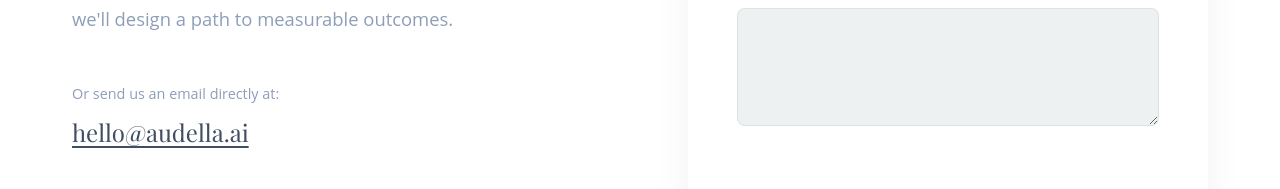
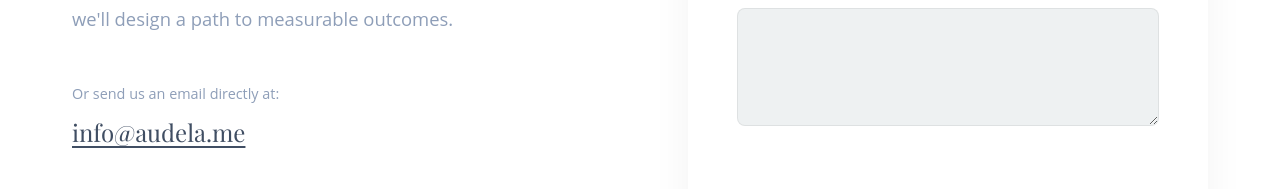
Before and after one commit to 99perceptions/audela-landing-page, a React (Vite) app: page / in a window 1280 px wide. Shown: the part 5749-5938 px from the top of the page. Built offline with nearby package versions, Linux system fonts and the light colour scheme; a web font is replaced by a local one.

Commit message:
fix: update contact email from hello@audella.ai to info@audela.me

```diff
--- a/src/sections/ContactForm.jsx
+++ b/src/sections/ContactForm.jsx
@@ -30,7 +30,7 @@ export const ContactForm = () => {
             </p>
             <div className="contact-direct">
               <p>Or send us an email directly at:</p>
-              <a href="mailto:hello@audella.ai">hello@audella.ai</a>
+              <a href="mailto:info@audela.me">info@audela.me</a>
             </div>
           </AnimatedSection>
 
```
